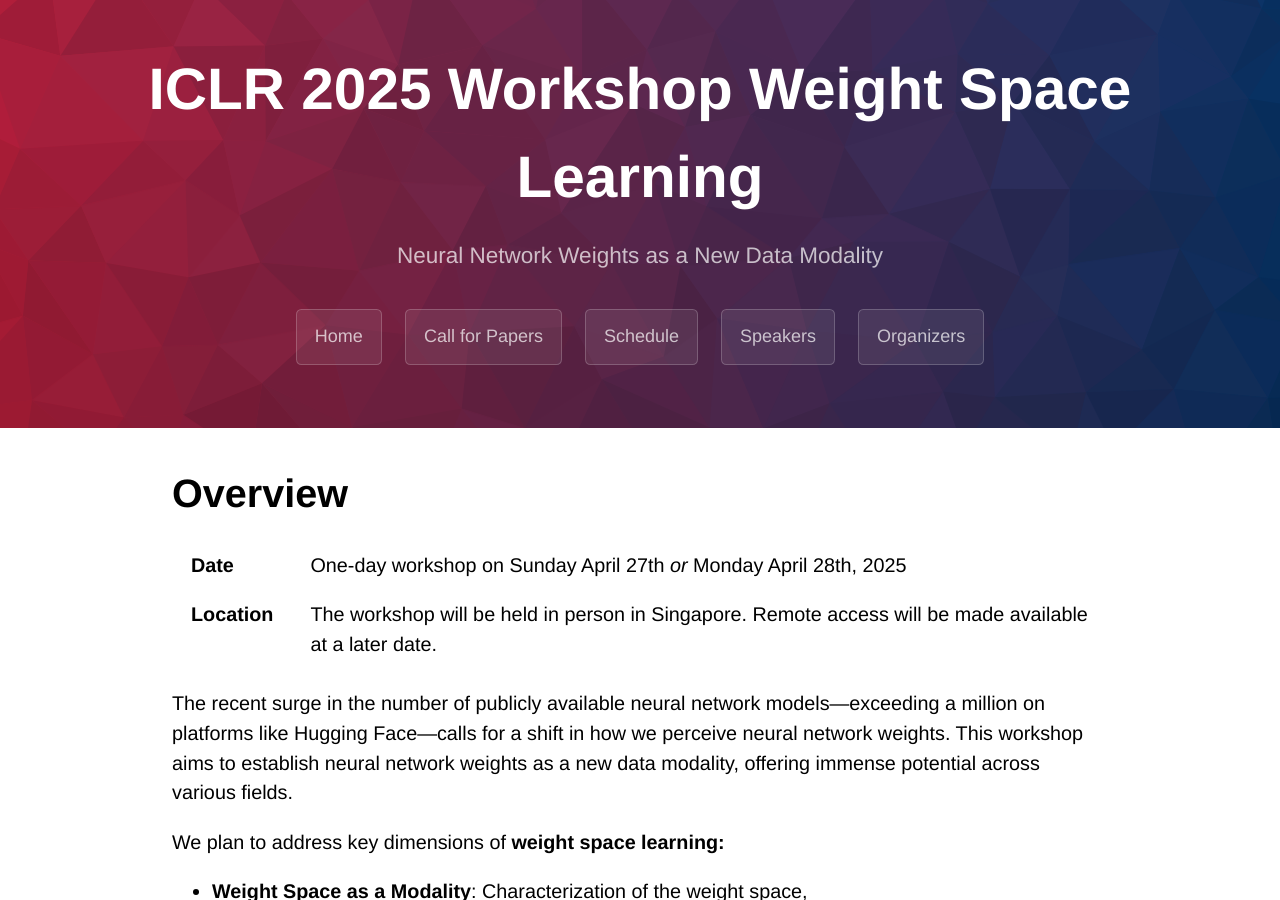
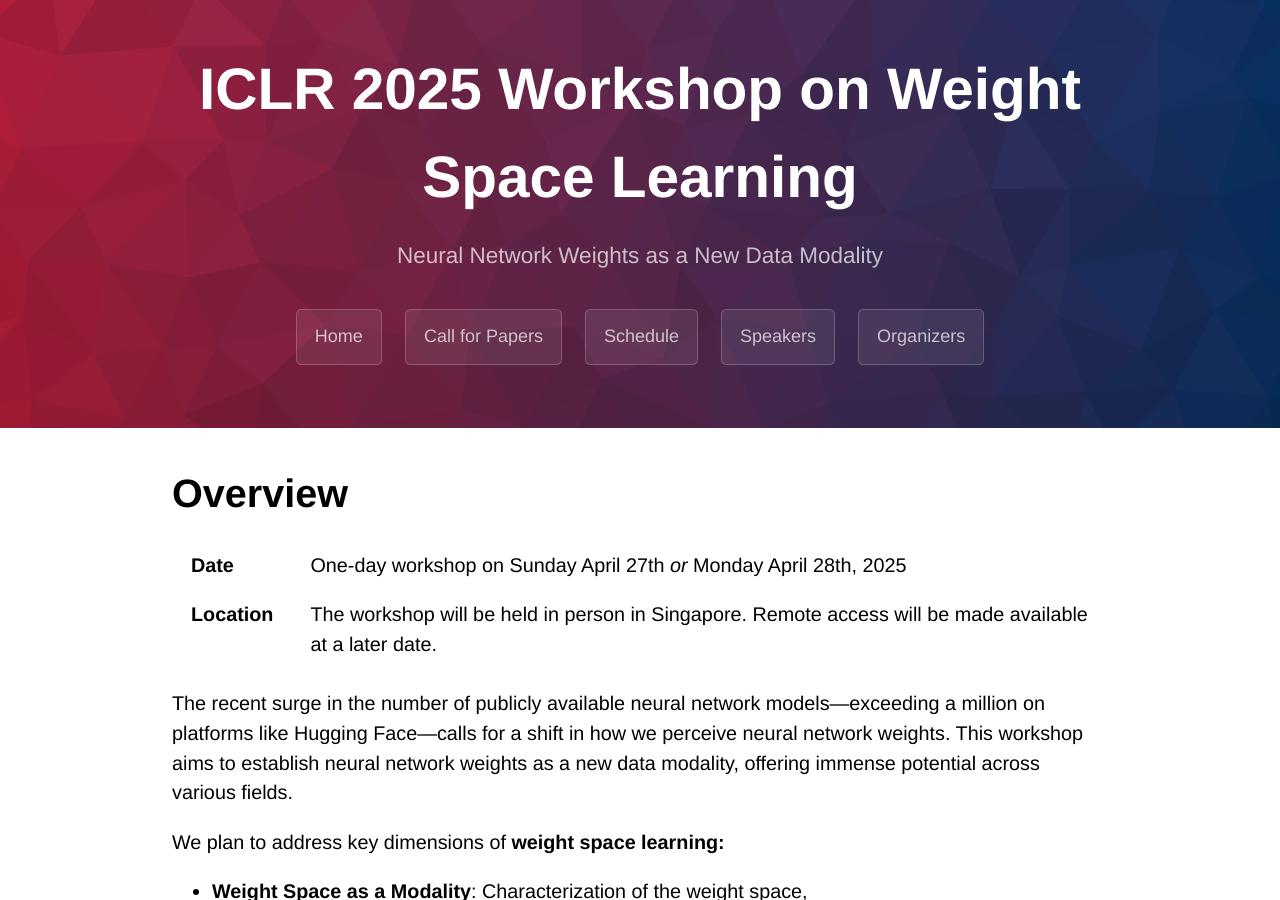
Before and after one commit to weight-space-learning/weight-space-learning.github.io, a Jekyll site: the page built from docs/index.md, in a window 1280 px wide and 900 px high. Built offline with Jekyll 4.4.1, drawn with Linux system fonts in a browser that asks for light colours; some web fonts are replaced; our own code applies the rules of GitHub Pages for plain Markdown files.

```diff
--- a/docs/_config.yml
+++ b/docs/_config.yml
@@ -1,4 +1,4 @@
-title:       ICLR 2025 Workshop Weight Space Learning
+title:       ICLR 2025 Workshop on Weight Space Learning
 description: Neural Network Weights as a New Data Modality
 
 timezone: Europe/Zurich
```
